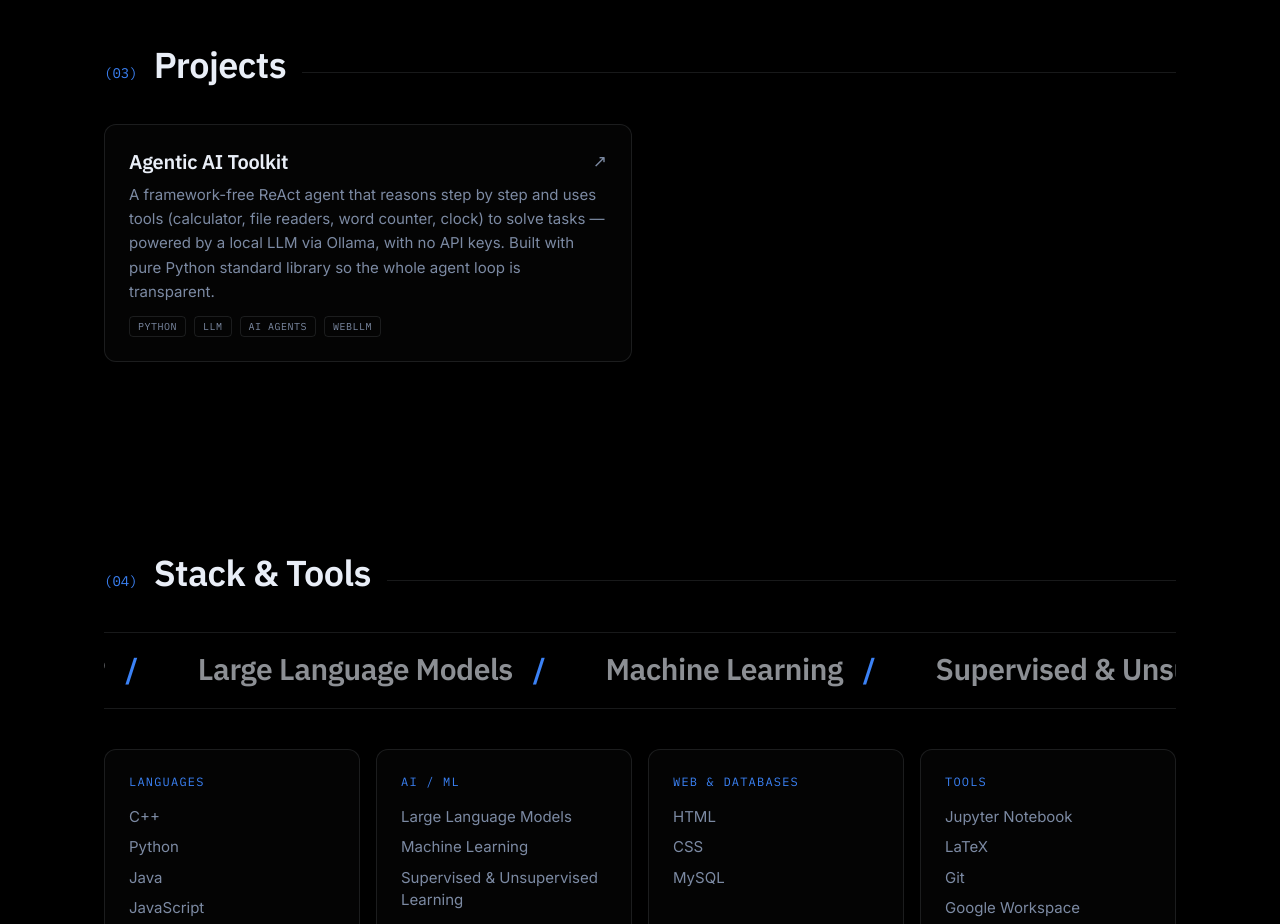
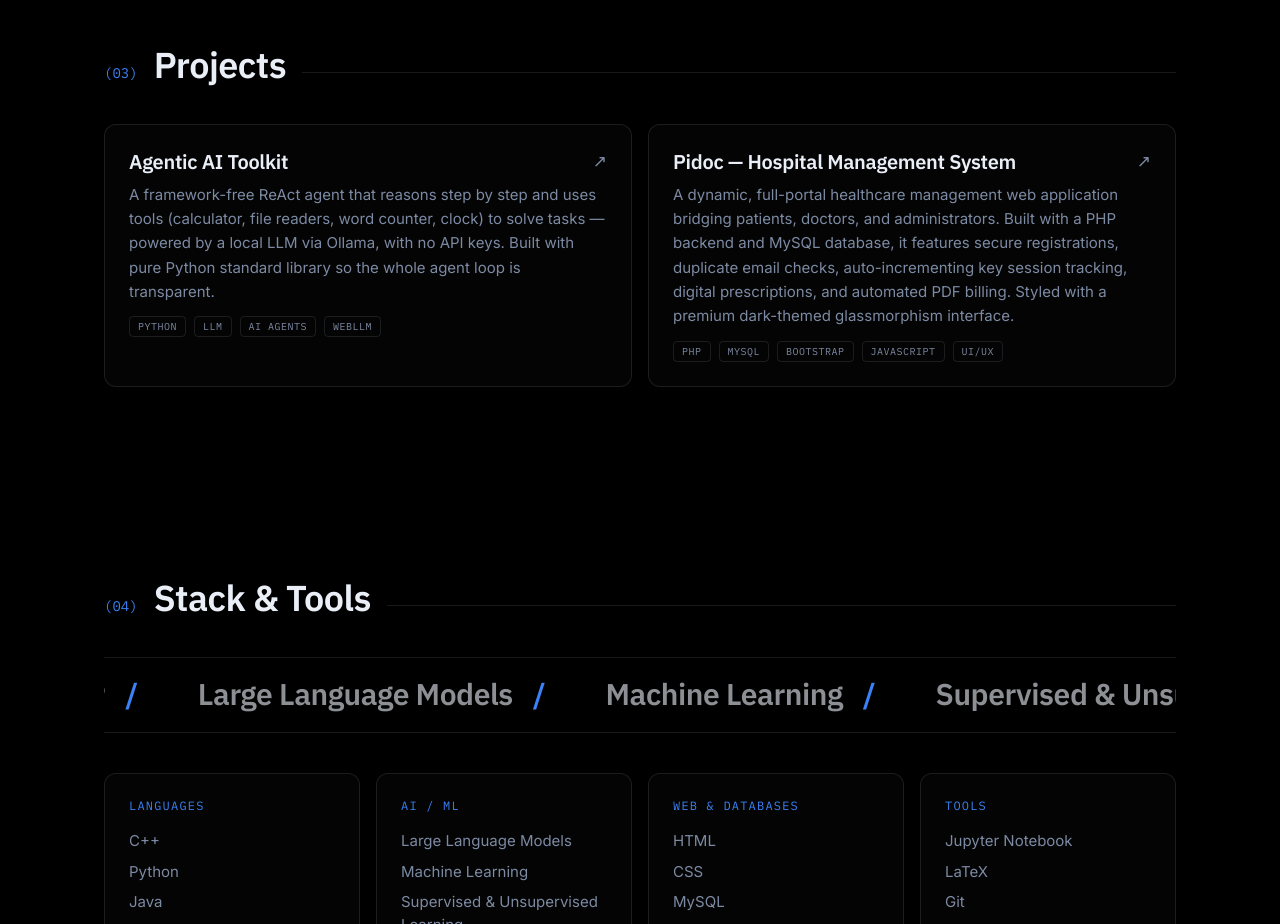
Before and after one commit to shahariarovi789-ux/shahariarovi789-ux.github.io, a React (Vite) app: page / in a window 1280 px wide. Shown: the part 2780-3704 px from the top of the page. Built offline with nearby package versions, Linux system fonts and the light colour scheme.

Commit message:
Add Pidoc — Hospital Management System to projects list

```diff
--- a/src/data.js
+++ b/src/data.js
@@ -125,4 +125,12 @@ export const projects = [
     demo: "https://shahariarovi789-ux.github.io/agentic-ai-toolkit/",
     featured: true,
   },
+  {
+    title: "Pidoc — Hospital Management System",
+    description:
+      "A dynamic, full-portal healthcare management web application bridging patients, doctors, and administrators. Built with a PHP backend and MySQL database, it features secure registrations, duplicate email checks, auto-incrementing key session tracking, digital prescriptions, and automated PDF billing. Styled with a premium dark-themed glassmorphism interface.",
+    tags: ["PHP", "MySQL", "Bootstrap", "JavaScript", "UI/UX"],
+    repo: "https://github.com/shahariarovi789-ux/hospital-management-system",
+    featured: true,
+  },
 ]
```
